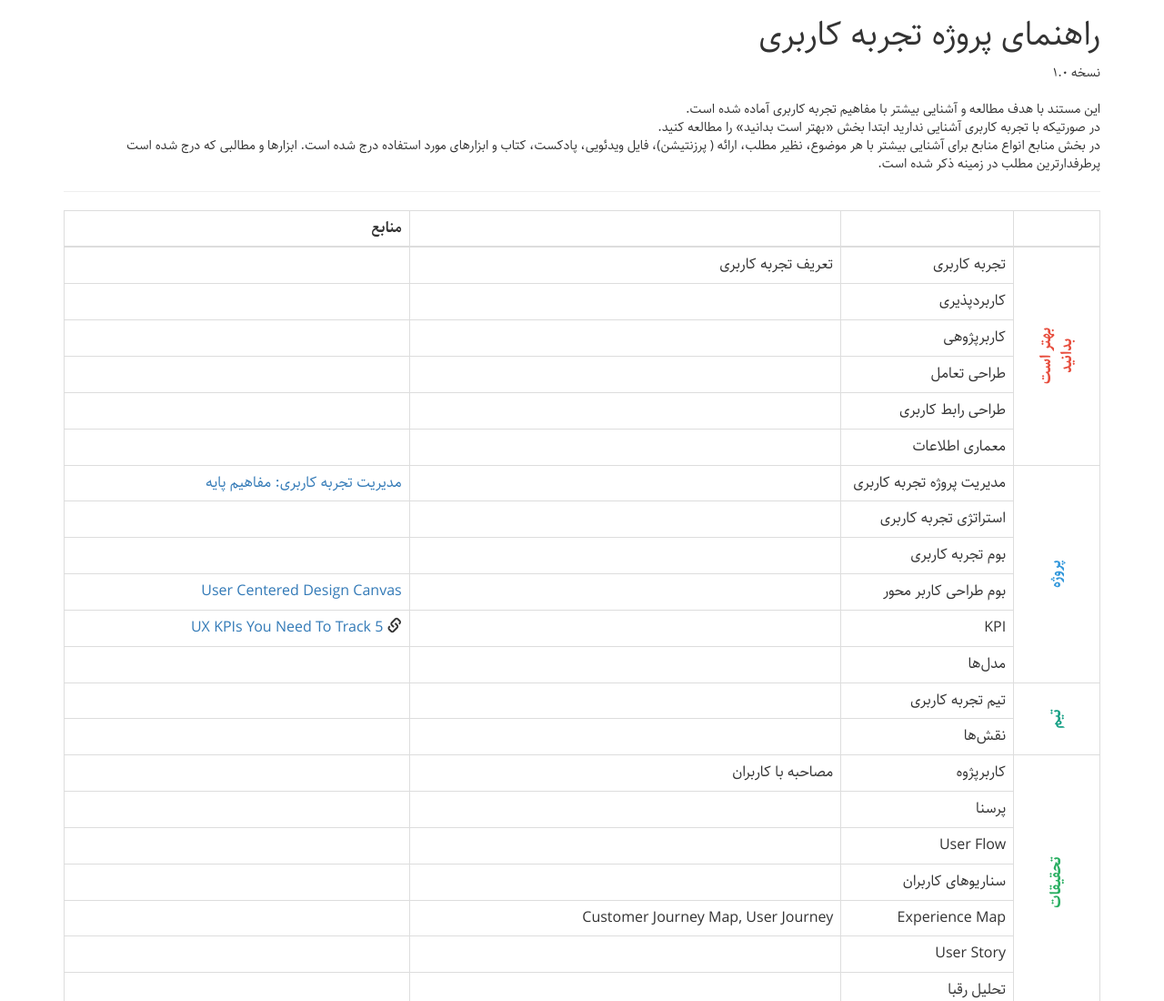
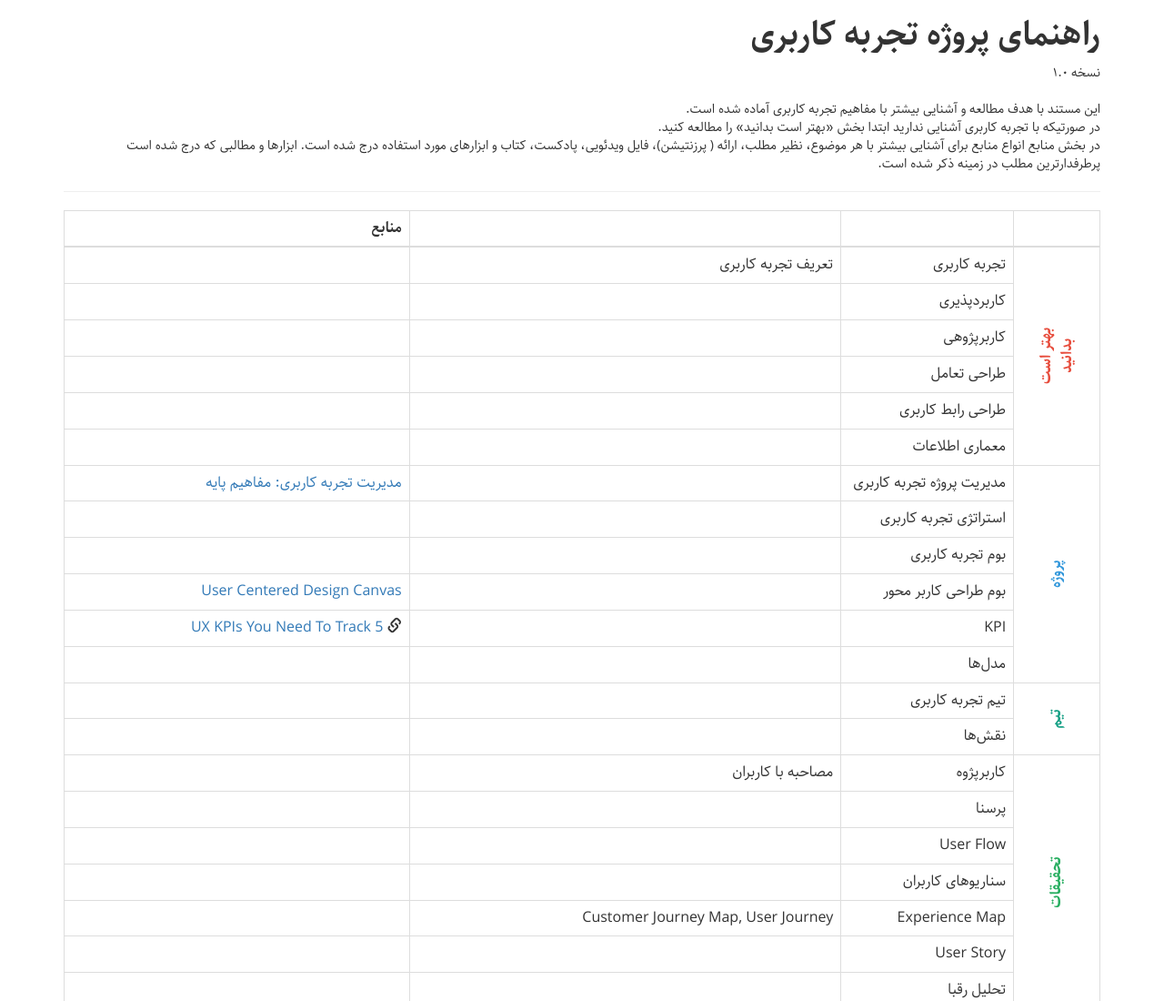
Before and after one commit to parhamb/uxguide, a plain HTML site: page index.html in a window 1280 px wide. Shown: the top 1100 px of the page at 91% size. Drawn offline with Linux system fonts and the light colour scheme.

Commit message:
Update Font
H1

```diff
--- a/static/css/screen.css
+++ b/static/css/screen.css
@@ -25,13 +25,14 @@ body {
     direction: rtl;
 }
 
+h1,
 h2,
 h3,
 h4,
 h5,
 h6 {
     font-family: 'sahel';
-    font-weight: bold
+    font-weight: bold !important;
 }
 
 header {
```
